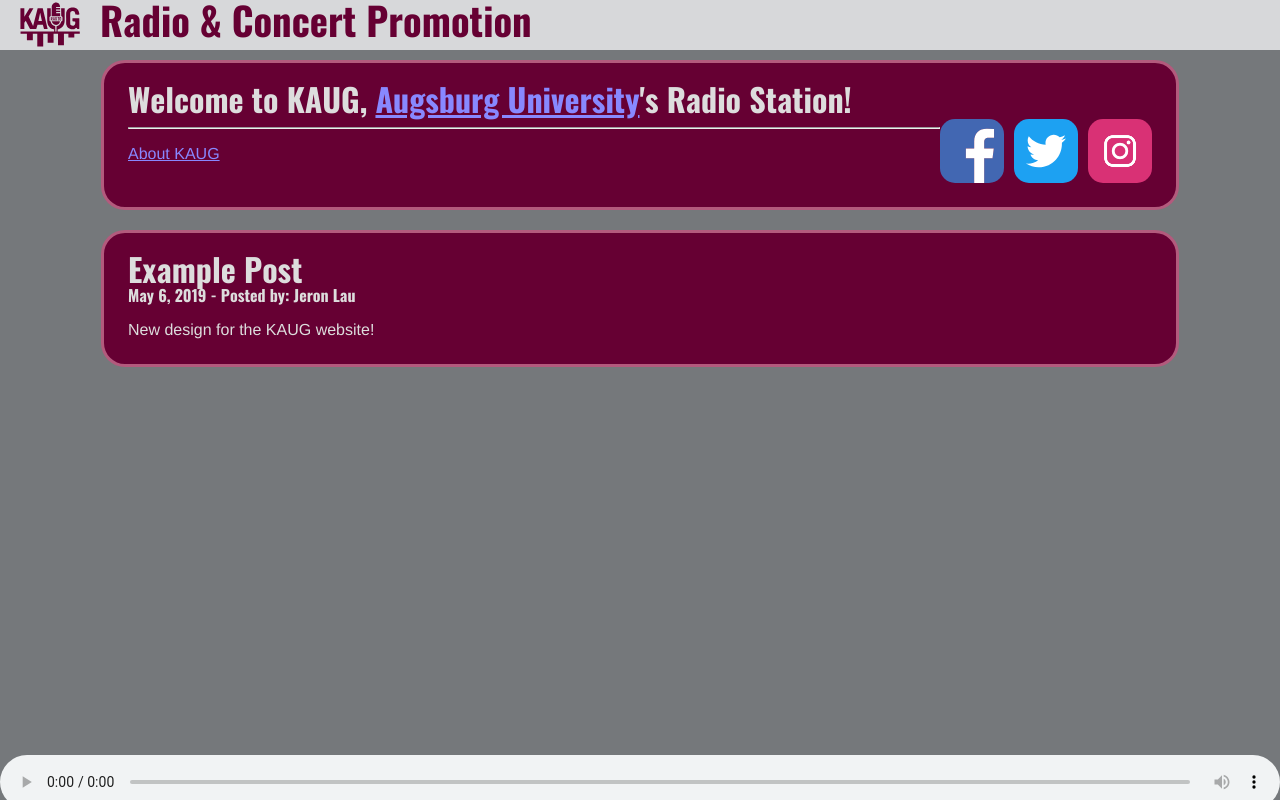
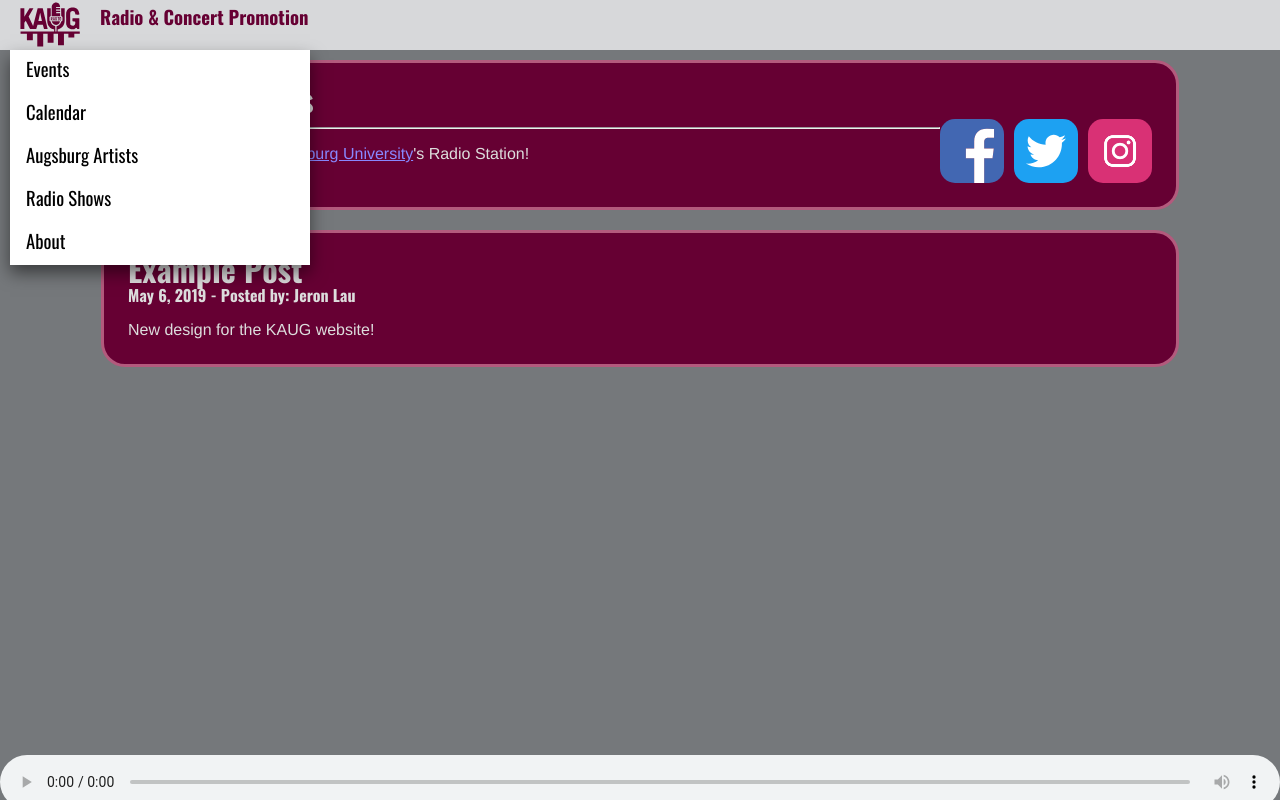
Before and after one commit to kaugradio/kaugradio.github.io, a plain HTML site: page index.html in a window 1280 px wide. Drawn offline with Linux system fonts and the light colour scheme.

Commit message:
Test main page.

```diff
--- a/index.html
+++ b/index.html
@@ -115,10 +115,26 @@
       flex-flow: column;
       padding: 0px;
     }
-    input {
-      -moz-box-sizing: content-box;
-      -webkit-box-sizing: content-box;
-      box-sizing: content-box;
+    .dropdown {
+      position: relative;
+      display: inline-block;
+      cursor: pointer;
+    }
+    .db {
+      box-shadow: 0px 8px 16px 0px rgba(0,0,0,0.5);
+      z-index: 1;
+      background: white;
+      font-family: oswald;
+      font-size: 14pt;
+    }
+    .db a:link, .db a:visited {
+      color: black;
+      padding: 12px 16px;
+      text-decoration: none;
+      display: block;
+    }
+    .db a:hover {
+      background-color: #ddd;
     }
     </style>
   </head>
@@ -126,20 +142,27 @@
 <audio id="player" controls autoplay style="bottom:0%;width:100%;position:fixed;">
     <source src="http://141.224.159.43:8000" type="audio/ogg"/>
 </audio>
-    <div class="header"><a href="https://kaug.augsburg.edu"><img src="kaugradio.svg" alt="KAUG" height="100%" width="100px"/></a>
-<div style="flex-flow:column;display: flex;">
-<div style="flex: 1 1 auto;"></div>
-<h1 id="pagename" style="font-size:29pt;text-align:center;margin-left:0px;max-height:100%;color:#660033ff">Radio & Concert Promotion</h1>
-<div style="flex: 1 1 auto;"></div>
-</div>
-      <div style="flex: 1 1 auto;"></div>
+    <div class="header">
+        <div class="dropdown" onmouseenter="dropdown()" onmouseleave="dropup()"><a href=""><img src="kaugradio.svg" alt="KAUG" height="100%" width="100px"/></a>
+            <div id="myDropdown" class="db" style="position:fixed;top:50px;left:10px;min-width:300px;overflow:auto;display:none;">
+                <a href="">Events</a>
+                <a href="calendar">Calendar</a>
+                <a href="artists">Augsburg Artists</a>
+                <a href="shows">Radio Shows</a>
+                <a href="about">About</a>
+            </div>
+        </div>
+        <a href="" style="color:#660033ff;text-decoration:none" onmouseenter="dropdown()" onmouseleave="dropup()">
+            <h1 style="font-size:14pt;text-align:center;margin-left:0px;max-height:100%;margin-top:10px">Radio & Concert Promotion</h1>
+        </a>
+        <div style="flex: 1 1 auto;"></div>
     </div>
     <div id="content" class="content">
       <div class="page">
-        <h1>Welcome to KAUG, <a href="http://www.augsburg.edu/">Augsburg University</a>'s Radio Station!</h1>
+        <h1>KAUG - Events</h1>
 <a href="https://www.instagram.com/kaugradio"><img width="64px" style="float:right;border-radius:15px;margin:0px;padding:0px" src="internal/instagram.png"></a><a href="https://twitter.com/RadioKAUG"><img width="64px" style="float:right;border-radius:15px;margin:0px;padding:0px;margin-right:10px" src="internal/twitter.svg"><a href="https://www.facebook.com/kaugradio"><img width="64px" style="border-radius:15px;float:right;margin:0px;padding:0px;margin-right:10px" src="internal/facebook.svg"></a>
         <hr/>
-        <p><a href="about">About KAUG</a></p>
+        <p>Welcome to KAUG, <a href="http://www.augsburg.edu/">Augsburg University</a>'s Radio Station!</p>
       </div>
       <div class="page">
       <h1>Example Post</h1>
@@ -154,26 +177,34 @@
       </div>
     </div>
 <script type="text/javascript">
+
+function dropdown() {
+//    if (document.getElementById("myDropdown").style.display == "none") {
+        document.getElementById("myDropdown").style.display = "block";
+//    } else {
+//
+//    }
+}
+
+function dropup() {
+    document.getElementById("myDropdown").style.display = "none";
+}
+
 var player;
-var pagename;
 var content;
 // linksmenu = document.getElementById("links");
 player = document.getElementById("player");
-pagename = document.getElementById("pagename");
 content = document.getElementById("content");
 function resize() {
 	if (window.innerWidth < 550) {
 		// Mobile
         if (window.innerWidth < 400) {
-		    pagename.style.fontSize = '14pt';
             content.style.paddingRight = '28px';
         } else {
-		    pagename.style.fontSize = '14pt';
             content.style.paddingRight = '18px';
         }
 	} else {
 		// Not Mobile
-		pagename.style.fontSize = '29pt';
         content.style.paddingRight = '0px';
 	}
     player.style.top = (window.innerHeight - 45) + 'px';
```
